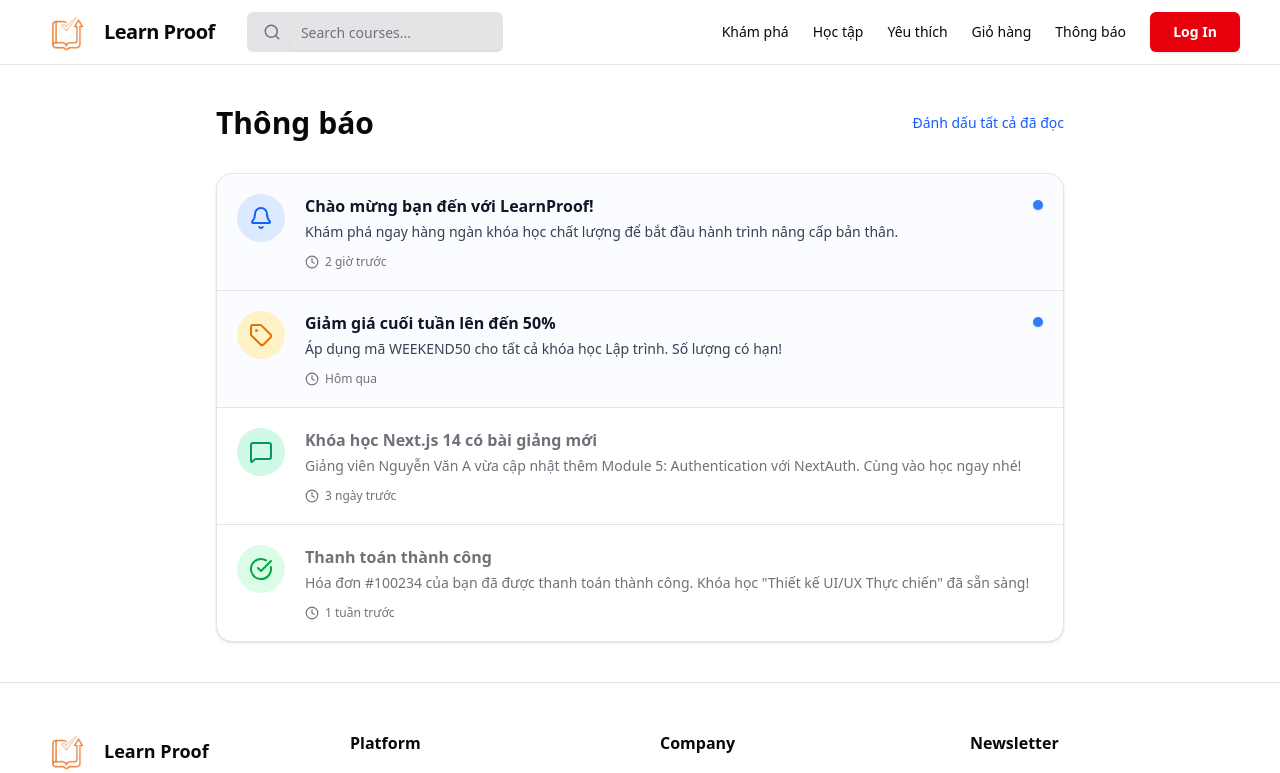
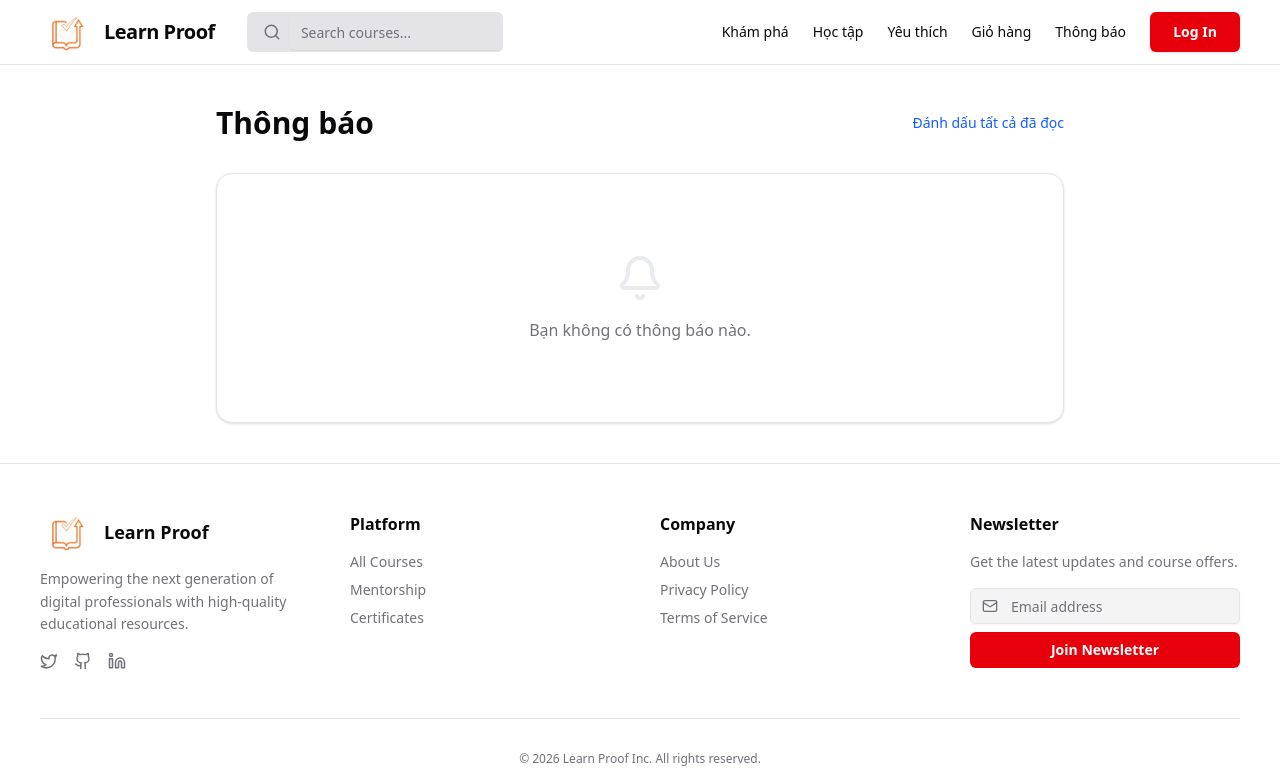
Before and after one commit to Edward205204/FE_Learn_Proof, a Next.js app: page /notifications in a window 1280 px wide. Shown: the top 773 px of the page. Built offline with nearby package versions, Linux system fonts and the light colour scheme.

Commit message:
feat: thong bao learner #93

```diff
--- a/src/app/(learner)/notifications/page.tsx
+++ b/src/app/(learner)/notifications/page.tsx
@@ -1,67 +1,64 @@
-import { Bell, MessageSquare, Tag, CheckCircle, Clock } from 'lucide-react'
+'use client'
 
-const MOCK_NOTIFICATIONS = [
-  {
-    id: '1',
-    type: 'system',
-    title: 'Chào mừng bạn đến với LearnProof!',
-    message: 'Khám phá ngay hàng ngàn khóa học chất lượng để bắt đầu hành trình nâng cấp bản thân.',
-    time: '2 giờ trước',
-    unread: true,
+import { Bell, MessageSquare, Tag, CheckCircle, Clock, AlertTriangle, LucideIcon } from 'lucide-react'
+import { useNotificationStore, NotificationType } from '@/store/notification.store'
+import { useRouter } from 'next/navigation'
+
+const TYPE_CONFIG: Record<NotificationType, { icon: LucideIcon; color: string }> = {
+  system: {
     icon: Bell,
     color: 'bg-blue-100 text-blue-600 dark:bg-blue-900/30 dark:text-blue-400'
   },
-  {
-    id: '2',
-    type: 'promo',
-    title: 'Giảm giá cuối tuần lên đến 50%',
-    message: 'Áp dụng mã WEEKEND50 cho tất cả khóa học Lập trình. Số lượng có hạn!',
-    time: 'Hôm qua',
-    unread: true,
+  promo: {
     icon: Tag,
     color: 'bg-amber-100 text-amber-600 dark:bg-amber-900/30 dark:text-amber-400'
   },
-  {
-    id: '3',
-    type: 'course',
-    title: 'Khóa học Next.js 14 có bài giảng mới',
-    message: 'Giảng viên Nguyễn Văn A vừa cập nhật thêm Module 5: Authentication với NextAuth. Cùng vào học ngay nhé!',
-    time: '3 ngày trước',
-    unread: false,
+  course: {
     icon: MessageSquare,
     color: 'bg-emerald-100 text-emerald-600 dark:bg-emerald-900/30 dark:text-emerald-400'
   },
-  {
-    id: '4',
-    type: 'success',
-    title: 'Thanh toán thành công',
-    message: 'Hóa đơn #100234 của bạn đã được thanh toán thành công. Khóa học "Thiết kế UI/UX Thực chiến" đã sẵn sàng!',
-    time: '1 tuần trước',
-    unread: false,
+  success: {
     icon: CheckCircle,
     color: 'bg-green-100 text-green-600 dark:bg-green-900/30 dark:text-green-400'
+  },
+  warning: {
+    icon: AlertTriangle,
+    color: 'bg-rose-100 text-rose-600 dark:bg-rose-900/30 dark:text-rose-400'
   }
-]
+}
 
 export default function NotificationsPage() {
+  const { notifications, markAsRead, markAllAsRead } = useNotificationStore()
+  const router = useRouter()
+
   return (
     <div className='container mx-auto py-10 px-6 max-w-4xl'>
       <div className='flex items-center justify-between mb-8'>
         <h1 className='text-3xl font-bold text-[oklch(0.141_0.005_285.823)] dark:text-white'>Thông báo</h1>
-        <button className='text-sm font-medium text-blue-600 hover:text-blue-700 dark:text-blue-400 transition-colors'>
+        <button
+          onClick={markAllAsRead}
+          className='text-sm font-medium text-blue-600 hover:text-blue-700 dark:text-blue-400 transition-colors'
+        >
           Đánh dấu tất cả đã đọc
         </button>
       </div>
 
       <div className='bg-white dark:bg-[oklch(0.141_0.005_285.823)] rounded-2xl border border-[oklch(0.92_0.004_286.32)] dark:border-[oklch(0.274_0.006_286.033)] shadow-sm overflow-hidden'>
-        {MOCK_NOTIFICATIONS.map((noti) => {
-          const Icon = noti.icon
+        {notifications.length > 0 ? (
+          notifications.map((noti) => {
+            const config = TYPE_CONFIG[noti.type] || TYPE_CONFIG.system
+            const Icon = config.icon
+
             return (
               <div
                 key={noti.id}
-              className={`p-5 flex gap-5 border-b border-[oklch(0.92_0.004_286.32)] dark:border-[oklch(0.274_0.006_286.033)] last:border-0 hover:bg-gray-50 dark:hover:bg-[oklch(0.21_0.006_285.885)] transition-colors ${noti.unread ? 'bg-blue-50/30 dark:bg-blue-900/10' : ''}`}
+                onClick={() => {
+                  markAsRead(noti.id)
+                  if (noti.link) router.push(noti.link)
+                }}
+                className={`p-5 flex gap-5 border-b border-[oklch(0.92_0.004_286.32)] dark:border-[oklch(0.274_0.006_286.033)] last:border-0 hover:bg-gray-50 dark:hover:bg-[oklch(0.21_0.006_285.885)] transition-colors cursor-pointer ${noti.unread ? 'bg-blue-50/30 dark:bg-blue-900/10' : ''}`}
               >
-              <div className={`w-12 h-12 rounded-full shrink-0 flex items-center justify-center ${noti.color}`}>
+                <div className={`w-12 h-12 rounded-full shrink-0 flex items-center justify-center ${config.color}`}>
                   <Icon size={24} />
                 </div>
 
@@ -90,7 +87,13 @@ export default function NotificationsPage() {
                 </div>
               </div>
             )
-        })}
+          })
+        ) : (
+          <div className='p-20 text-center flex flex-col items-center justify-center'>
+            <Bell size={48} className='text-gray-400 mb-4 opacity-20' />
+            <p className='text-[oklch(0.552_0.016_285.938)]'>Bạn không có thông báo nào.</p>
+          </div>
+        )}
       </div>
     </div>
   )
--- a/src/components/common/header.tsx
+++ b/src/components/common/header.tsx
@@ -11,6 +11,7 @@ import {
   History as HistoryIcon,
   LayoutDashboard
 } from 'lucide-react'
+import { useRouter } from 'next/navigation'
 import Link from 'next/link'
 import Image from 'next/image'
 import { PATH } from '@/constants/path'
@@ -18,8 +19,10 @@ import { Avatar, AvatarFallback, AvatarImage } from '@/components/ui/avatar'
 import { useHeader } from '@/hooks/use-header'
 import { Role } from '@/@types/user'
 import { useRef, useEffect, useState } from 'react'
+import { useNotificationStore } from '@/store/notification.store'
 
 export default function Header() {
+  const router = useRouter()
   const { user, isLoggedIn, isMenuOpen, toggleMenu, handleLogout, closeMenu } = useHeader()
 
   const menuRef = useRef<HTMLDivElement>(null)
@@ -29,39 +32,9 @@ export default function Header() {
   const [showAllNotifs, setShowAllNotifs] = useState(false)
   const notifRef = useRef<HTMLDivElement>(null)
 
-  const NOTIFICATIONS = [
-    {
-      id: 1,
-      title: 'Cập nhật khóa học mới',
-      message: 'Khóa học "Mastering Figma" vừa có bài giảng mới. Hãy vào xem ngay!',
-      time: '2 giờ trước',
-      unread: true
-    },
-    {
-      id: 2,
-      title: 'Thanh toán thành công',
-      message: 'Đơn hàng #12938 đã được xác nhận. Bạn đã có thể bắt đầu học khóa UI/UX.',
-      time: '1 ngày trước',
-      unread: false
-    },
-    {
-      id: 3,
-      title: 'Chào mừng bạn đến với LearnProof!',
-      message: 'Khám phá ngay hàng ngàn khóa học chất lượng để bắt đầu hành trình nâng cấp bản thân.',
-      time: '2 ngày trước',
-      unread: false
-    },
-    {
-      id: 4,
-      title: 'Giảm giá cuối tuần lên đến 50%',
-      message: 'Áp dụng mã WEEKEND50 cho tất cả khóa học Lập trình. Số lượng có hạn!',
-      time: '3 ngày trước',
-      unread: false
-    }
-  ]
-
-  const displayedNotifs = showAllNotifs ? NOTIFICATIONS : NOTIFICATIONS.slice(0, 2)
-  const unreadCount = NOTIFICATIONS.filter((n) => n.unread).length
+  const { notifications, markAsRead } = useNotificationStore()
+  const displayedNotifs = showAllNotifs ? notifications : notifications.slice(0, 5)
+  const unreadCount = notifications.filter((n) => n.unread).length
 
   // Close notif when clicking outside
   useEffect(() => {
@@ -220,9 +193,14 @@ export default function Header() {
                     </div>
 
                     <div className='max-h-[360px] overflow-y-auto overscroll-contain'>
-                      {displayedNotifs.map((noti) => (
+                      {displayedNotifs.length > 0 ? (
+                        displayedNotifs.map((noti) => (
                           <div
                             key={noti.id}
+                            onClick={() => {
+                              markAsRead(noti.id)
+                              if (noti.link) router.push(noti.link)
+                            }}
                             className={`p-4 border-b dark:border-[oklch(0.274_0.006_286.033)] hover:bg-[oklch(0.967_0.001_0)] dark:hover:bg-[oklch(0.21_0.006_285.885)] transition-colors cursor-pointer ${noti.unread ? 'bg-rose-50/30 dark:bg-rose-900/10' : ''}`}
                           >
                             <p
@@ -230,30 +208,32 @@ export default function Header() {
                             >
                               {noti.title}
                             </p>
-                          <p className='text-xs text-[oklch(0.552_0.016_285.938)] mt-1 line-clamp-2'>{noti.message}</p>
+                            <p className='text-xs text-[oklch(0.552_0.016_285.938)] mt-1 line-clamp-2'>
+                              {noti.message}
+                            </p>
                             <p
                               className={`text-[10px] mt-2 ${noti.unread ? 'text-[oklch(0.577_0.245_27.325)] font-bold' : 'text-[oklch(0.552_0.016_285.938)] font-medium'}`}
                             >
                               {noti.time}
                             </p>
                           </div>
-                      ))}
+                        ))
+                      ) : (
+                        <div className='p-8 text-center'>
+                          <p className='text-sm text-muted-foreground'>Không có thông báo nào</p>
+                        </div>
+                      )}
                     </div>
 
-                    {!showAllNotifs && NOTIFICATIONS.length > 2 && (
                     <div className='p-3 border-t dark:border-[oklch(0.274_0.006_286.033)] text-center bg-gray-50/50 dark:bg-transparent'>
-                        <button
-                          onClick={(e) => {
-                            e.preventDefault()
-                            e.stopPropagation()
-                            setShowAllNotifs(true)
-                          }}
+                      <Link
+                        href='/notifications'
+                        onClick={() => setIsNotifOpen(false)}
                         className='text-xs text-[oklch(0.577_0.245_27.325)] font-bold hover:underline transition-all'
                       >
                         Xem tất cả thông báo
-                        </button>
+                      </Link>
                     </div>
-                    )}
                   </div>
                 </div>
               )}
--- /dev/null
+++ b/src/store/notification.store.ts
@@ -0,0 +1,66 @@
+import { create } from 'zustand'
+import { persist, createJSONStorage } from 'zustand/middleware'
+
+export type NotificationType = 'system' | 'promo' | 'course' | 'success' | 'warning'
+
+export interface Notification {
+  id: string
+  type: NotificationType
+  title: string
+  message: string
+  time: string
+  createdAt: number
+  unread: boolean
+  link?: string
+}
+
+interface NotificationState {
+  notifications: Notification[]
+  addNotification: (notification: Omit<Notification, 'id' | 'createdAt' | 'unread'>) => void
+  markAsRead: (id: string) => void
+  markAllAsRead: () => void
+  removeNotification: (id: string) => void
+  clearAll: () => void
+}
+
+export const useNotificationStore = create<NotificationState>()(
+  persist(
+    (set) => ({
+      notifications: [],
+
+      addNotification: (noti) =>
+        set((state) => ({
+          notifications: [
+            {
+              ...noti,
+              id: Math.random().toString(36).substring(2, 9),
+              createdAt: Date.now(),
+              unread: true
+            },
+            ...state.notifications
+          ]
+        })),
+
+      markAsRead: (id) =>
+        set((state) => ({
+          notifications: state.notifications.map((n) => (n.id === id ? { ...n, unread: false } : n))
+        })),
+
+      markAllAsRead: () =>
+        set((state) => ({
+          notifications: state.notifications.map((n) => ({ ...n, unread: false }))
+        })),
+
+      removeNotification: (id) =>
+        set((state) => ({
+          notifications: state.notifications.filter((n) => n.id !== id)
+        })),
+
+      clearAll: () => set({ notifications: [] })
+    }),
+    {
+      name: 'learn-proof-notifications',
+      storage: createJSONStorage(() => localStorage)
+    }
+  )
+)
```
Also changed, not shown: src/app/(learner)/checkout/success/page.tsx (+14 -5 lines), 1 other file (tests, documents, lock files or other folders). Lines whose indentation alone changed are shown as unchanged.
